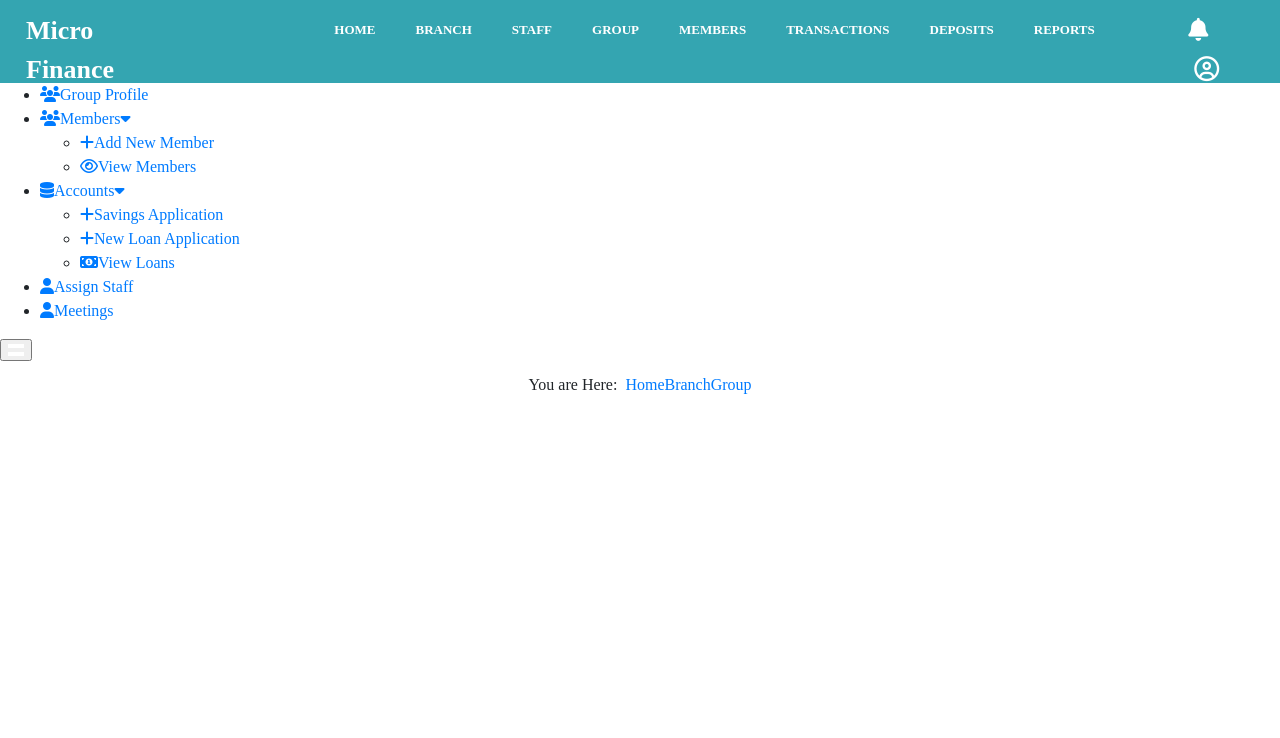
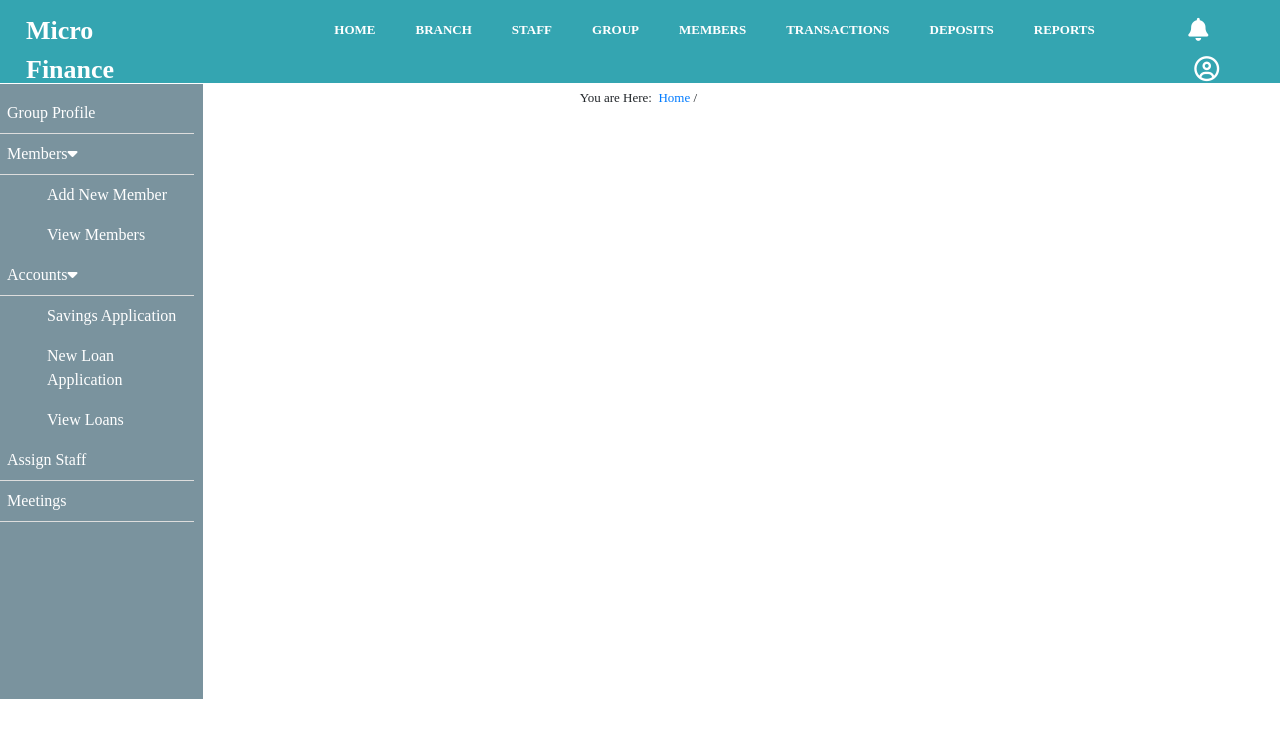
Before and after one commit to MicroPyramid/micro-finance, a Django app: template templates/group/groupbase.html in a window 1280 px wide. Shown: the top 738 px of the page. Run offline with Django 3.2, Linux system fonts and the light colour scheme; the template is opened without the code that fills it, so the values that code supplies are empty; some libraries are stand-ins or nearby versions; some web fonts are replaced.

Commit message:
design changed in group detail page

```diff
--- a/static/css/main.css
+++ b/static/css/main.css
@@ -128,3 +128,96 @@ body {
     background: none!important;
     display: inline-flex;
   }
+
+.testing_head {
+  margin-top: 0px;
+  width: 100%; }
+  .testing_head h3 {
+    padding-top: 30px;
+    text-align: center; }
+
+.row.group_list .detail_list {
+  margin-top: -29px;
+  padding: 9px;
+  background-color: rgba(96, 125, 139, 0.83);
+  height: 615px; }
+
+.sub-menu {
+  list-style: none;
+  padding-left: 5px; }
+  .sub-menu li {
+    list-style: none;
+    font-size: 1.3rem; }
+    .sub-menu li a {
+      font-size: 1.0rem;
+      padding: 8px;
+      display: block;
+      color: #fff; }
+      .sub-menu li a:hover {
+        text-decoration: none; }
+
+.list_header {
+  border-bottom: 1px solid #ddd; }
+
+.receipt_list {
+  background-color: #ffffff;
+  font-size: 14px;
+  color: #000;
+  margin-bottom: 0px;
+  margin-top: -151px}
+  .receipt_list td {
+    border: none;
+    padding: 10px; }
+  .receipt_list th {
+    border: none;
+    width: 25%;
+    padding: 8px; }
+
+.testing_branch {
+  background-color: #fff;
+  height: 450px;
+  margin: 0px;
+  margin-top: 5px; }
+  .testing_branch .list_detail_view {
+    height: 50px;
+    background: #ddd;
+    margin-top: 7px; }
+    .testing_branch .list_detail_view .count_list {
+      width: 79%;
+      height: 50px;
+      float: left; }
+      .testing_branch .list_detail_view .count_list h4 {
+        font-size: 16px;
+        padding: 5px;
+        margin-bottom: 0px;
+        font-weight: 700; }
+      .testing_branch .list_detail_view .count_list p {
+        font-size: 14px;
+        padding-left: 5px;
+        margin: 0px; }
+    .testing_branch .list_detail_view .count_list_members {
+      width: 72%;
+      height: 50px;
+      float: left; }
+      .testing_branch .list_detail_view .count_list_members h4 {
+        font-size: 16px;
+        padding: 5px;
+        margin-bottom: 0px;
+        font-weight: 700; }
+      .testing_branch .list_detail_view .count_list_members p {
+        font-size: 14px;
+        padding-left: 5px;
+        margin: 0px; }
+    .testing_branch .list_detail_view .detail_list_icon i {
+      padding: 9px;
+      margin-top: 8px;
+      background: #34a5b1;
+      border-radius: 50px;
+      color: #fff; }
+
+.breadcrumb {
+  background-color: #ffffff;
+  text-align: center;
+  margin-bottom: 0px;
+  font-size: 13px;
+  padding: 5px; }
--- a/templates/base.html
+++ b/templates/base.html
@@ -75,7 +75,6 @@
       </div>
     </header>
     {% block basebreadcrumb %}
-      <div class="row marl bread-row">
         <div class="breadcrumbcontainer">
           <ol class="breadcrumb">
             <span>You are Here:</span> &nbsp;&nbsp;
@@ -84,7 +83,6 @@
             {% endblock %}
           </ol>
         </div>
-      </div>
     {% endblock basebreadcrumb %}
     {% block stage %}
     {% endblock %}
--- a/templates/group/groupbase.html
+++ b/templates/group/groupbase.html
@@ -1,57 +1,43 @@
 {% extends 'base.html' %}
 {% block stage %}
-<div class="ver-nav-wrap">
+<div class="row group_list">
+  <div class="col-2  detail_list">
     <div class="nav-2" id="nav-conteiner">
-    <ul>
-      <li><a href="{% url 'micro_admin:groupprofile' group.id %}"><i class="fa fa-users padd"></i>Group Profile</a></li>
+      <ul class="sub-menu">
+        <li><a href="{% url 'micro_admin:groupprofile' group.id %}" class="list_header"></i>Group  Profile</a></li>
         <li>
-        <a href="#" class="mem"><i class="fa fa-users padd"></i>Members<span><i class="fa fa-caret-down"></i></span></a>
-        <ul class="mem-drop">
-          <li><a href="{% url 'micro_admin:addmember' group.id %}"><i class="fa fa-plus padd"></i>Add New Member</a></li>
-          <li><a href="{% url 'micro_admin:viewmembers' group.id %}"><i class="fa fa-eye padd"></i>View Members</a></li>
+          <a href="#" class="list_header"></i>Members<span class="pull-right"><i class="fa fa-caret-down"></i></span></a>
+          <ul class="sub-menus">
+            <li><a href="{% url 'micro_admin:addmember' group.id %}"></i>Add New Member</a></li>
+            <li><a href="{% url 'micro_admin:viewmembers' group.id %}"></i>View Members</a></li>
           </ul>
         </li>
         <li>
-        <a href="#" class="acc"><i class="fa fa-database padd"></i>Accounts<span><i class="fa fa-caret-down"></i></span></a>
-        <ul class="acc-drop">
+          <a href="#" class="list_header"> </i>Accounts<span class="pull-right"><i class="fa fa-caret-down"></i></span></a>
+          <ul class="sub-menus">
            {% if group.savingsaccount_set.count %}
-          <li><a href="{% url 'savings:groupsavingsaccount' group.id %}"><i class="fa fa-money padd"></i>View Savings</a></li>
+            <li><a href="{% url 'savings:groupsavingsaccount' group.id %}""></i>View Savings</a></li>
            {% else %}
-          <li><a href="{% url 'savings:groupsavingsapplication' group.id %}"><i class="fa fa-plus padd"></i>Savings Application</a></li>
+            <li><a href="{% url 'savings:groupsavingsapplication' group.id %}"></i>Savings Application</a></li>
            {% endif %}
-          <li><a href="{% url 'loans:grouploanapplication' group.id %}"><i class="fa fa-plus padd"></i>New Loan Application</a>
-          </li>
-          <li><a href="{% url 'loans:grouploanaccountslist' group.id %}"><i class="fa fa-money padd"></i>View Loans</a></li>
+            <li><a href="{% url 'loans:grouploanapplication' group.id %}"></i>New Loan Application</a></li>
+            <li><a href="{% url 'loans:grouploanaccountslist' group.id %}""></i>View Loans</a></li>
           </ul>
         </li>
         <li>
           {% if group.staff %}
-        <a href="{% url 'micro_admin:assignstaff' group.id %}"><i class="fa fa-user padd"></i>Re-Assign Staff</a>
+          <a href="{% url 'micro_admin:assignstaff' group.id %}" class="list_header"></i>Re-Assign Staff</a>
           {% else %}
-        <a href="{% url 'micro_admin:assignstaff' group.id %}"><i class="fa fa-user padd"></i>Assign Staff</a>
+          <a href="{% url 'micro_admin:assignstaff' group.id %}" class="list_header"></i>Assign Staff</a>
           {% endif %}
         </li>
         <li>
-        <a href="{% url 'micro_admin:groupmeetings' group.id %}"><i class="fa fa-user padd"></i>Meetings</a>
+          <a href="{% url 'micro_admin:groupmeetings' group.id %}" class="list_header"></i>Meetings</a>
         </li>
       </ul>
-  </div>
-  <button class="toggle-btn margin-lft" id="togg-btn"><img src="/static/images/1414856121_equal-16.png" style="color:#fff;" /></button>
-</div>
-{% block basebreadcrumb %}
-{% endblock %}
-<div class="row marl bread-row">
-  <div class="breadcrumbcontainer">
-    <ol class="breadcrumb">
-      <span>You are Here:</span> &nbsp;&nbsp;
-      <li><a href="{% url 'micro_admin:login' %}">Home</a></li>
-      <li><a href="{% url 'micro_admin:branchprofile' group.branch.id %}">{{ group.branch.name|capfirst }} Branch</a></li>
-      <li><a href="{% url 'micro_admin:groupprofile' group.id %}">{{ group.name|capfirst }} Group</a></li>
-      {% block groupbreadcrumb %}
-      {% endblock %}
-    </ol>
     </div>
   </div>
   {% block groupstage %}
   {% endblock %}
+</div>
 {% endblock %}
```
Also changed, not shown: templates/group/profile.html (+65 -42 lines). Lines whose indentation alone changed are shown as unchanged.
